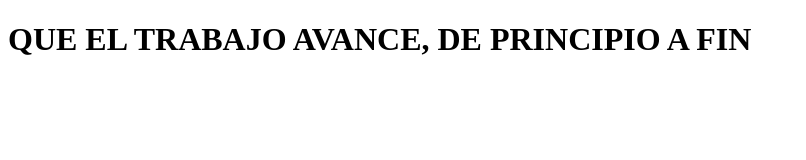
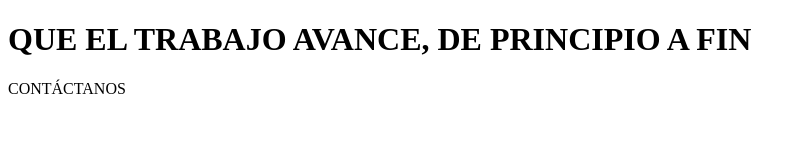
Before and after one commit to alejoalpiesq02-commits/prueba_repo-, a plain HTML site: page FRONTEND/index.html in a window 1280 px wide. Shown: the whole page, without its empty margins (0-806 px from the left). Drawn offline with Linux system fonts and the light colour scheme.

Commit message:
agregamos un boton

```diff
--- a/FRONTEND/index.html
+++ b/FRONTEND/index.html
@@ -8,6 +8,7 @@
 <body>
 
     <h1> QUE EL TRABAJO AVANCE, DE PRINCIPIO A FIN </h1>
+    <buktton>CONTÁCTANOS</button>
 
 </body>
 </html>
```
